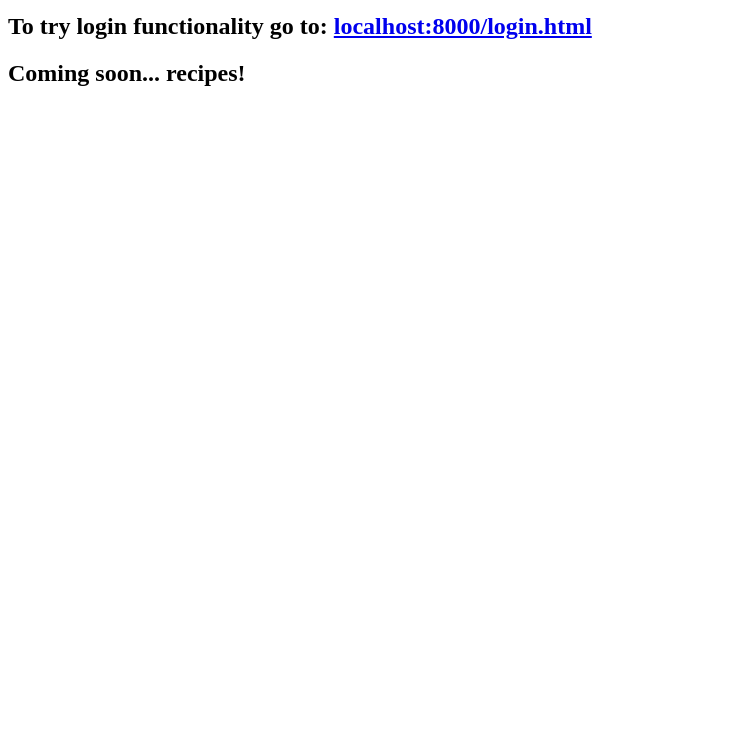
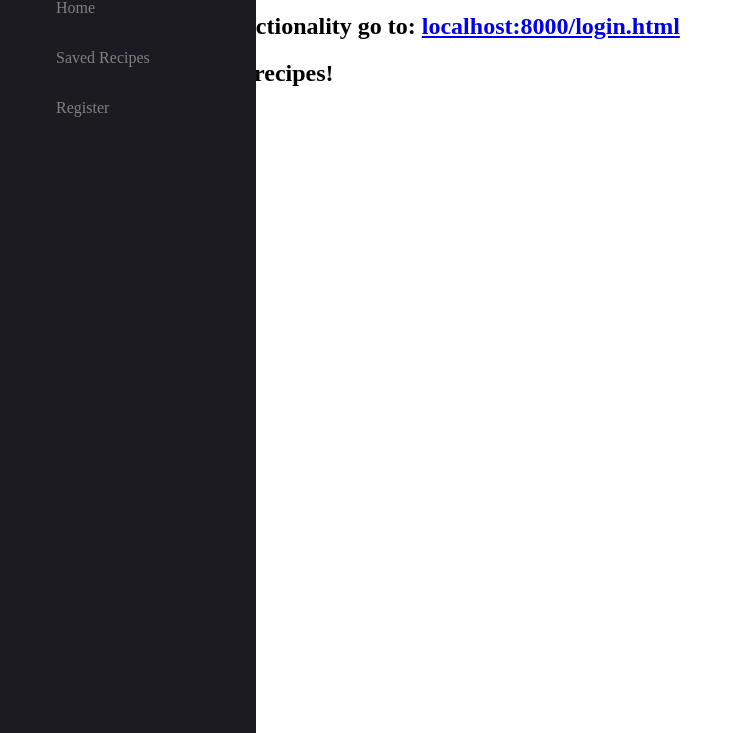
Before and after one commit to tim-HA-reichert/Project207, a website: page public/index.html in a window 1280 px wide. Shown: the part 67-800 px from the top of the page, without its empty margins (0-734 px from the left). Drawn offline with Linux system fonts and the light colour scheme.

Commit message:
Added a navbar. Cleaned up recipe util functions. Added index.mjs for exporting all recipe functions. Added style css file.

```diff
--- /dev/null
+++ b/public/css/styles.css
@@ -0,0 +1,118 @@
+:root {
+
+    --background: 266, 16%, 92%;
+    --background-secondary: 256, 12%, 12%;
+    --background-secondary-light: 257, 11%, 16%;
+
+    --black: 0, 0%, 0%;
+    --white: 0, 0%, 100%;
+    --quite-gray: 0, 0%, 50%;
+
+    --paragraph: 1.11rem;
+
+    --transition-main: .175, .685, .32;
+}
+
+main{
+    margin-left: 6rem;
+}
+
+html, body {
+    margin: 0;
+    box-sizing: border-box;
+}
+
+/* =========
+    Buttons
+   ========= */
+
+button {
+    padding: .8em 1.2em;
+    border: 1px solid hsl(var(--black));
+    background-color: hsl(var(--background));
+    font-size: var(--paragraph);
+    cursor: pointer;
+    outline: none;
+}
+button:focus {
+    box-shadow:
+            0 0 0 2px hsl(var(--black)),
+            0 0 0 3px hsl(var(--white));
+    border: 1px solid transparent;
+}
+
+.flexbox-left {
+    display: flex;
+    justify-content: flex-start;
+    align-items: center;
+}
+
+.flexbox-col {
+    display: flex;
+    justify-content: center;
+    flex-direction: column;
+    align-items: center;
+}
+
+/* ========
+    Navbar
+   ======== */
+
+#navbar {
+    top: 0;
+    padding: 0;
+    width: 5em;
+    height: 100vh;
+    position: fixed;
+    background-color: hsl(var(--background-secondary));
+    transition: width .35s cubic-bezier(var(--transition-main), 1);
+    overflow-y: auto;
+    overflow-x: hidden;
+}
+#navbar:hover {
+    width: 16em;
+}
+
+.navbar-items {
+    margin: 0;
+    padding: 0;
+    list-style-type: none;
+}
+
+.navbar-item {
+    padding: 0 .5em;
+    width: 100%;
+    cursor: pointer;
+}
+.navbar-item-inner {
+    padding: 1em 0;
+    width: 100%;
+    position: relative;
+    color: hsl(var(--quite-gray));
+    border-radius: .25em;
+    text-decoration: none;
+    transition: all .2s cubic-bezier(var(--transition-main), 1);
+}
+.navbar-item-inner:hover {
+    color: hsl(var(--white));
+    background: hsl(var(--background-secondary-light));
+    box-shadow: 0 17px 30px -10px hsla(var(--black), .25);
+}
+.navbar-item-inner-icon-wrapper {
+    width: calc(5rem - 1em - 8px);
+    position: relative;
+}
+
+.link-text {
+    margin: 0;
+    width: 0;
+    text-overflow: ellipsis;
+    white-space: nowrap;
+    transition: all .35s cubic-bezier(var(--transition-main), 1);
+    overflow: hidden;
+    opacity: 0;
+}
+#navbar:hover .link-text {
+    width: calc(100% - calc(5rem - 8px));
+    opacity: 1;
+}
--- a/public/index.html
+++ b/public/index.html
@@ -4,11 +4,53 @@
     <meta charset="UTF-8">
     <meta name="viewport" content="width=device-width, initial-scale=1.0">
     <title>Landing page</title>
+    <link rel="stylesheet" href="/public/css/styles.css">
+    <script src="scripts/script.mjs"></script>
 </head>
 <body>
+<header>
+<nav id="navbar">
+    <ul class="navbar-items flexbox-col">
+      <li class="navbar-item flexbox-left">
+        <a class="navbar-item-inner flexbox-left">
+          <div class="navbar-item-inner-icon-wrapper flexbox">
+            <ion-icon name="search-outline"></ion-icon>
+          </div>
+          <span class="link-text">Search</span>
+        </a>
+      </li>
+      <li class="navbar-item flexbox-left">
+        <a class="navbar-item-inner flexbox-left">
+          <div class="navbar-item-inner-icon-wrapper flexbox">
+            <ion-icon name="home-outline"></ion-icon>
+          </div>
+          <span class="link-text">Home</span>
+        </a>
+      </li>
+      <li class="navbar-item flexbox-left">
+        <a class="navbar-item-inner flexbox-left">
+          <div class="navbar-item-inner-icon-wrapper flexbox">
+            <ion-icon name="folder-open-outline"></ion-icon>
+          </div>
+          <span class="link-text">Saved Recipes</span>
+        </a>
+      </li>
+      <li class="navbar-item flexbox-left">
+        <a class="navbar-item-inner flexbox-left">
+          <div class="navbar-item-inner-icon-wrapper flexbox">
+            <ion-icon name="folder-open-outline"></ion-icon>
+          </div>
+          <span class="link-text">Register</span>
+        </a>
+      </li>
+    </ul>
+  </nav>
+</header>
+<main>
     <h1>Welcome.</h1>
 
     <h2>To try login functionality go to: <a href="login.html">localhost:8000/login.html</a></h2>
     <h2>Coming soon... recipes!</h2>
+</main>
 </body>
 </html>
--- /dev/null
+++ b/utils/recipe/index.mjs
@@ -0,0 +1,4 @@
+export { findRecipeById, searchRecipes } from './queries.mjs';
+export { createNewRecipe } from './create.mjs';
+export { changeExistingRecipe } from './change.mjs';
+export { deleteRecipe } from './delete.mjs';
```
Also changed, not shown: router/recipeRoutes.mjs (+15 -6 lines), utils/recipe/change.mjs (added, +17 -0 lines), utils/recipe/create.mjs (added, +39 -0 lines), utils/recipe/delete.mjs (added, +10 -0 lines), utils/recipe/queries.mjs (added, +35 -0 lines), utils/recipeUtils.mjs (deleted, +0 -103 lines), public/scripts/script.mjs (added).
